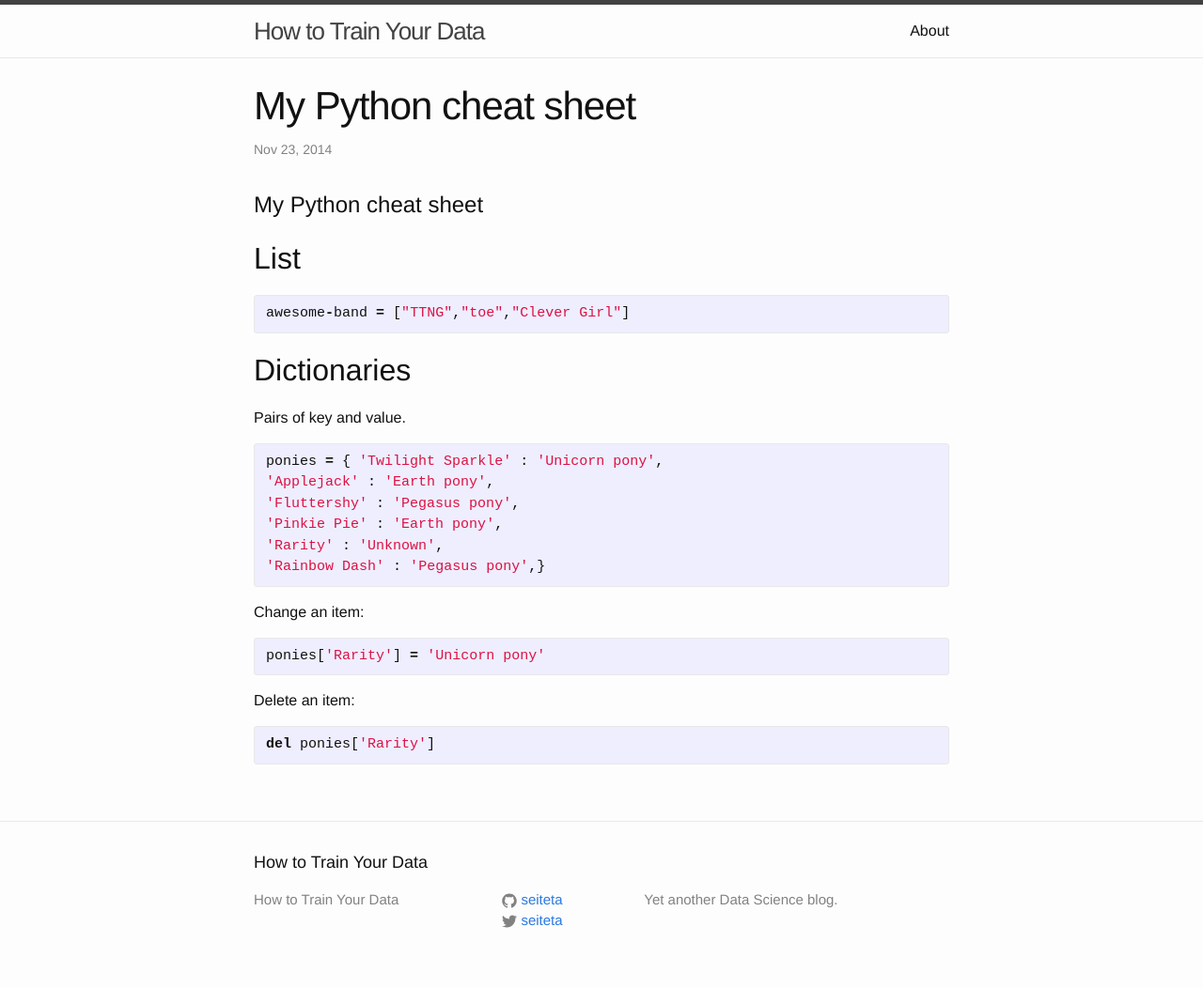
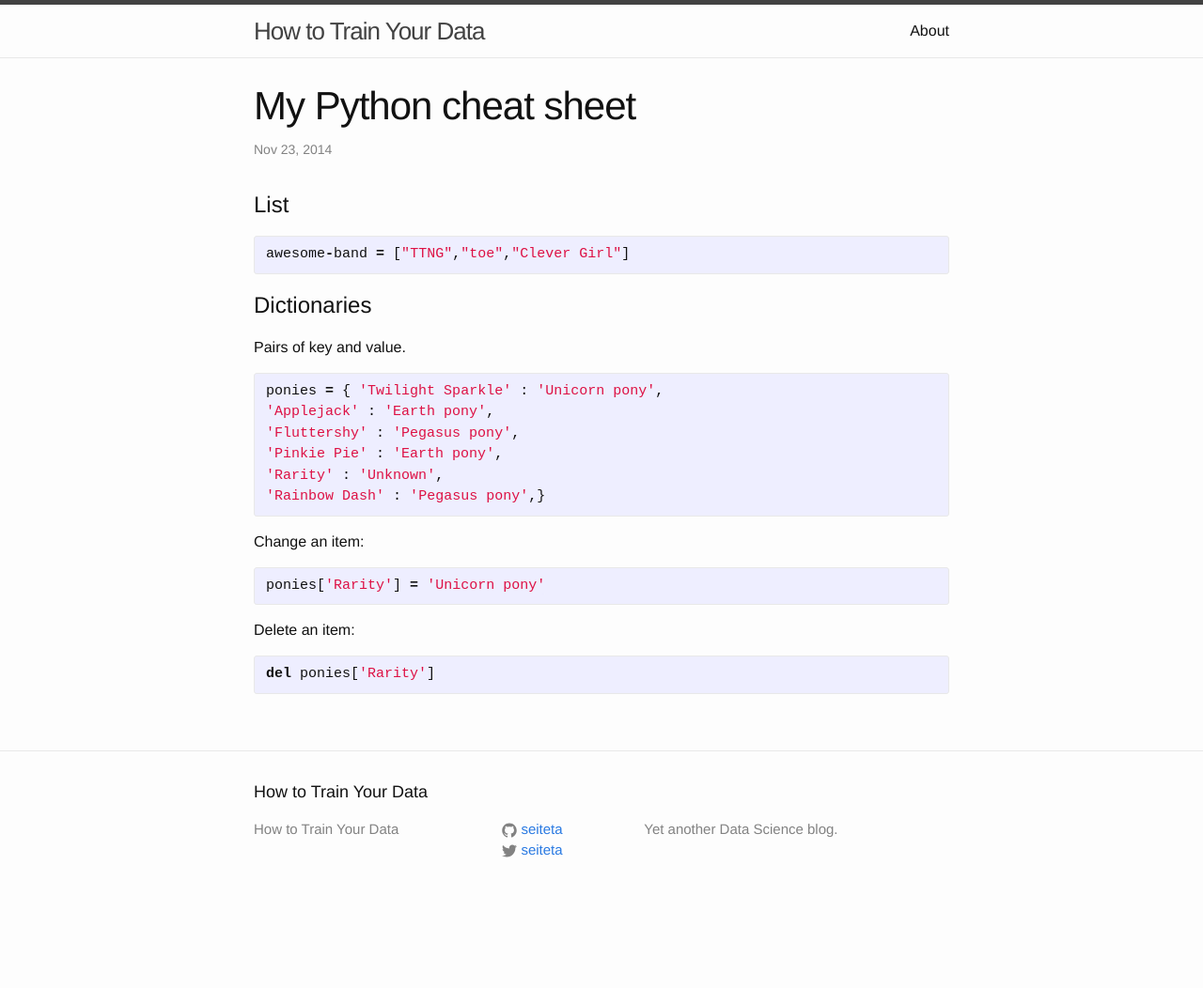
Before and after one commit to seiteta/seiteta.github.io_old, a Jekyll site: the page built from _posts/2014-11-23-python-reference.md, in a window 1280 px wide. Shown: the whole page at 94% size. Built offline with Jekyll 4.4.1, drawn with Linux system fonts in a browser that asks for light colours; after the commit the page ends 977 px from its top, so only the background shows below that.

Commit message:
Update 2014-11-23-python-reference.md

```diff
--- a/_posts/2014-11-23-python-reference.md
+++ b/_posts/2014-11-23-python-reference.md
@@ -5,14 +5,12 @@ title: My Python cheat sheet
 tags: Python cheat-sheet
 ---
 
-#My Python cheat sheet
-
-## List
+# List
 {% highlight python %}
 awesome-band = ["TTNG","toe","Clever Girl"]
 {% endhighlight %}
 
-## Dictionaries
+# Dictionaries
 Pairs of key and value.
 {% highlight python %}
 ponies = { 'Twilight Sparkle' : 'Unicorn pony',
```
